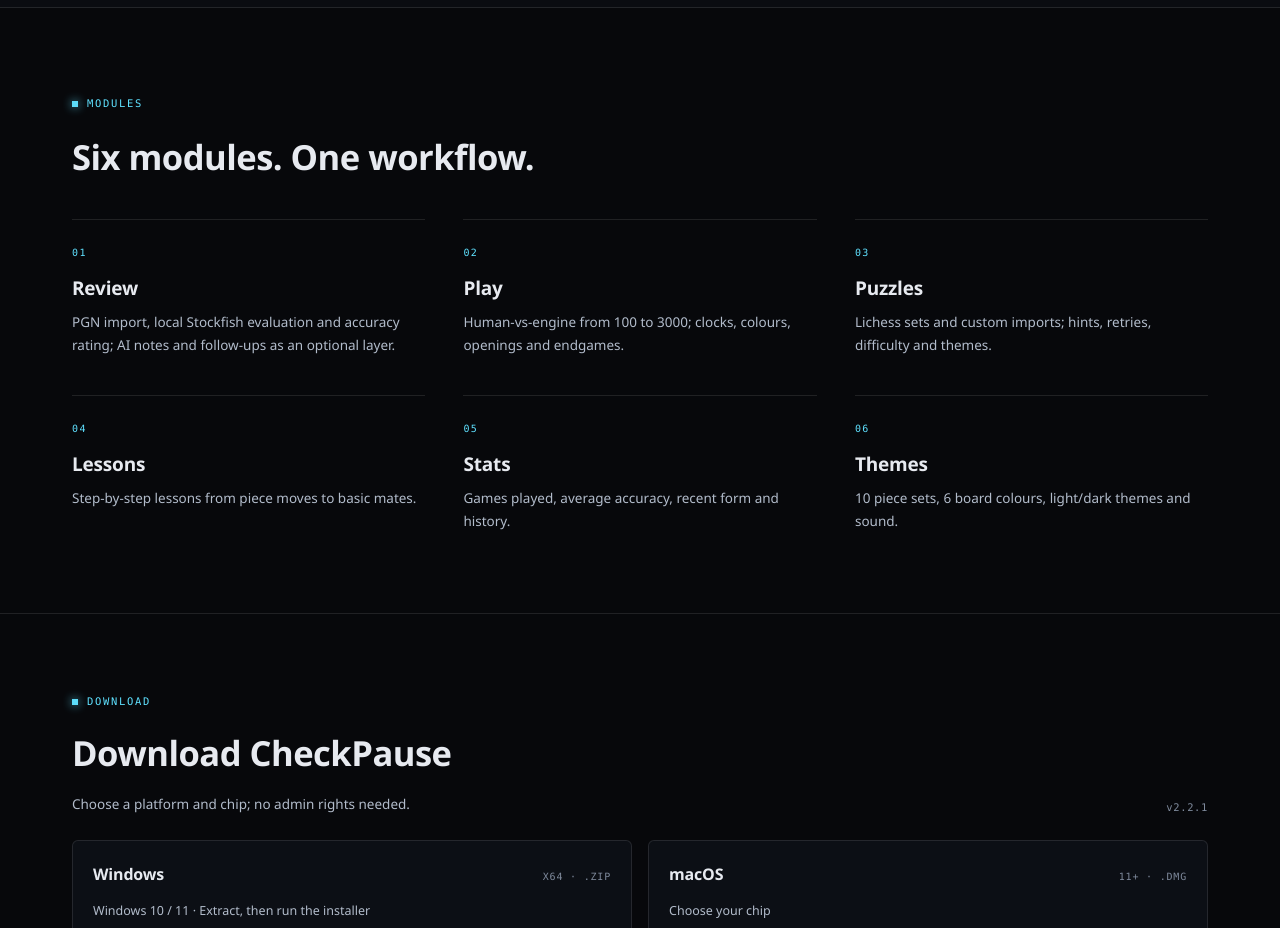
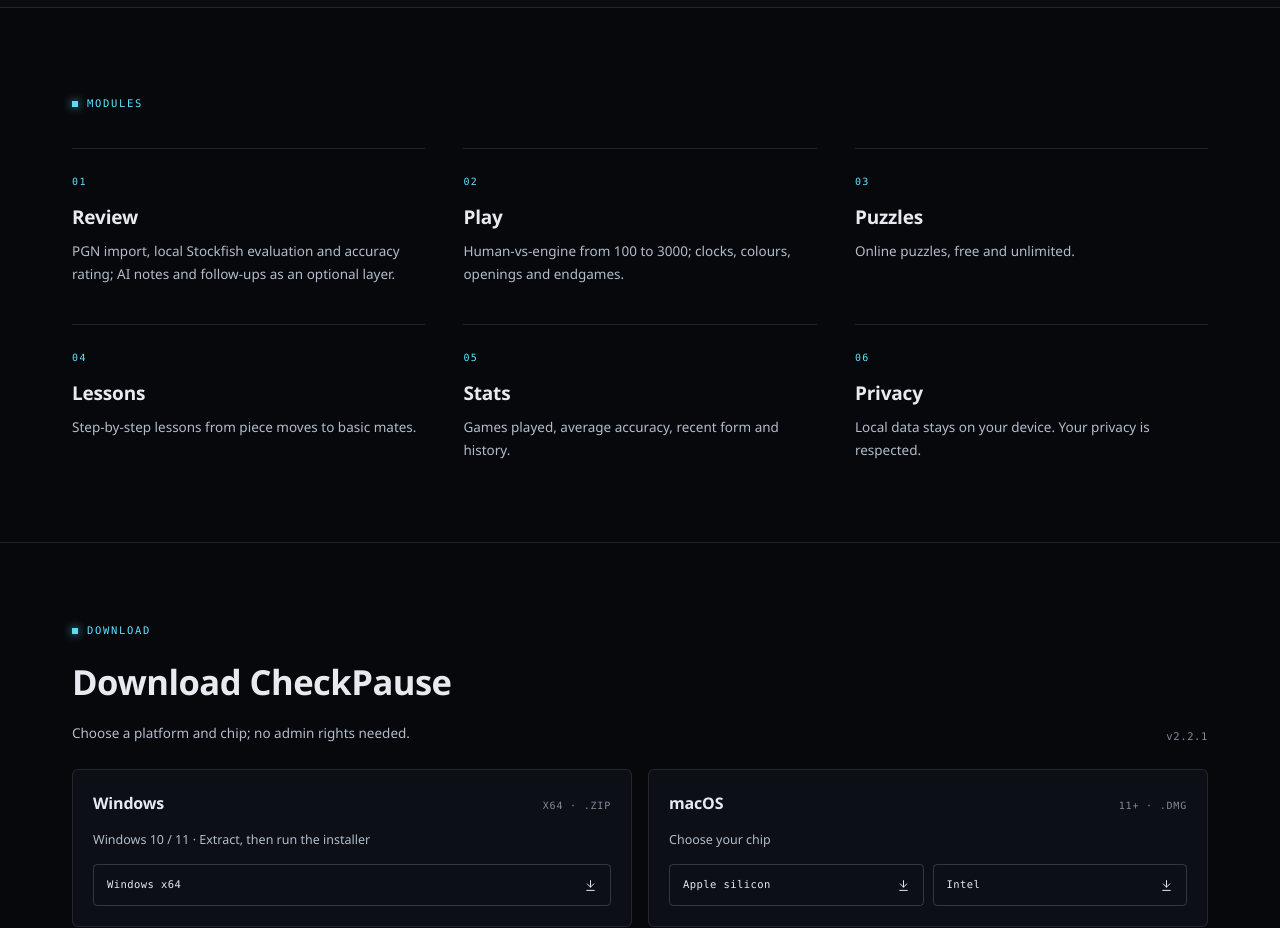
Before and after one commit to Comet-zzz/CheckPause, a plain HTML site: page site/index.template.html in a window 1280 px wide. Shown: the part 1260-2188 px from the top of the page. Drawn offline with Linux system fonts and the light colour scheme.

Commit message:
site: simplify module section copy

```diff
--- a/site/index.template.html
+++ b/site/index.template.html
@@ -441,7 +441,6 @@
     <div class="wrap">
       <div class="reveal">
         <span class="kicker">Modules</span>
-        <h2><span class="only-zh">六个模块，一套流程。</span><span class="only-en">Six modules. One workflow.</span></h2>
       </div>
       <div class="feature-grid">
         <article class="feature reveal">
@@ -452,12 +451,12 @@
         <article class="feature reveal">
           <span class="num">02</span>
           <h3><span class="only-zh">对弈</span><span class="only-en">Play</span></h3>
-          <p><span class="only-zh">100–3000 难度的人机对局；计时、执白/执黑、开局与残局。</span><span class="only-en">Human-vs-engine from 100 to 3000; clocks, colours, openings and endgames.</span></p>
+          <p><span class="only-zh">100–3000 难度的对局；计时、执白/执黑、开局与残局。</span><span class="only-en">Human-vs-engine from 100 to 3000; clocks, colours, openings and endgames.</span></p>
         </article>
         <article class="feature reveal">
           <span class="num">03</span>
           <h3><span class="only-zh">谜题</span><span class="only-en">Puzzles</span></h3>
-          <p><span class="only-zh">Lichess 题集与自定义导入；提示、重试、按难度和主题。</span><span class="only-en">Lichess sets and custom imports; hints, retries, difficulty and themes.</span></p>
+          <p><span class="only-zh">完全免费、近乎无限的在线谜题。</span><span class="only-en">Online puzzles, free and unlimited.</span></p>
         </article>
         <article class="feature reveal">
           <span class="num">04</span>
@@ -471,8 +470,8 @@
         </article>
         <article class="feature reveal">
           <span class="num">06</span>
-          <h3><span class="only-zh">个性化</span><span class="only-en">Themes</span></h3>
-          <p><span class="only-zh">10 套棋子、6 种棋盘配色、明暗主题与音效。</span><span class="only-en">10 piece sets, 6 board colours, light/dark themes and sound.</span></p>
+          <h3><span class="only-zh">隐私</span><span class="only-en">Privacy</span></h3>
+          <p><span class="only-zh">不强制绑定手机号，本地数据保留在本机。</span><span class="only-en">Local data stays on your device. Your privacy is respected.</span></p>
         </article>
       </div>
     </div>
```
Also changed, not shown: site/index.html (+4 -5 lines).
